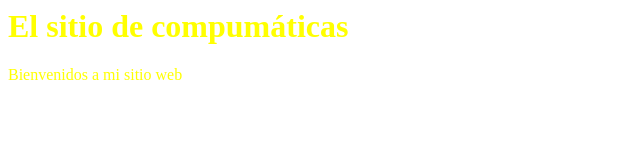
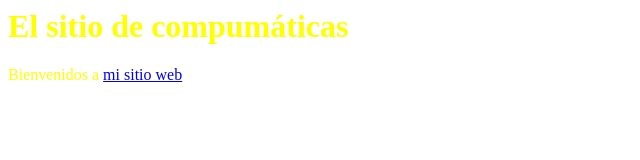
Before and after one commit to guillevg/guillevg.github.io, a plain HTML site: page index.html in a window 1280 px wide. Shown: the whole page, without its empty margins (0-640 px from the left). Drawn offline with Linux system fonts and the light colour scheme.

Commit message:
Update index.html

```diff
--- a/index.html
+++ b/index.html
@@ -10,7 +10,7 @@
   <body>
     <h1>El sitio de compumáticas</h1>
     <p>
-    Bienvenidos a mi sitio web
+      Bienvenidos a <a href="ejemplo.html">mi sitio web</a>
     </p>
   </body>
 </html>
```
